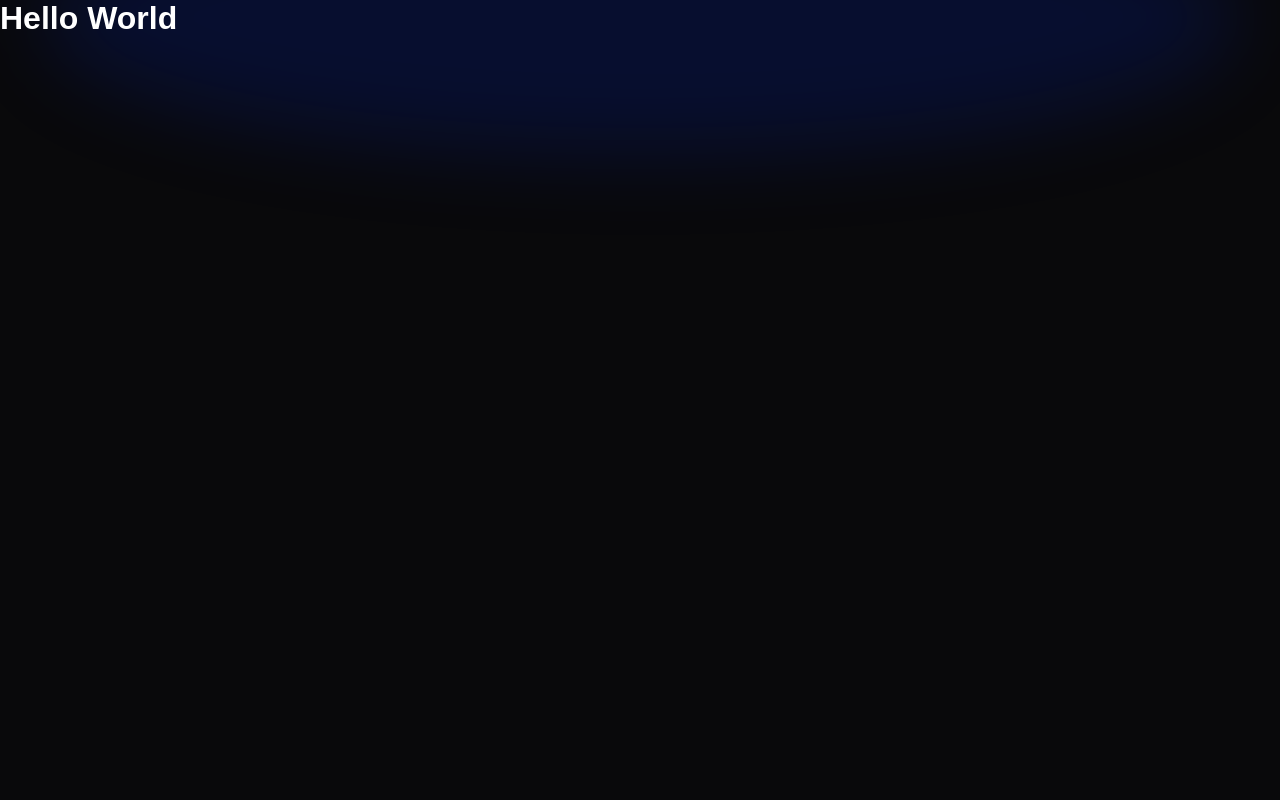
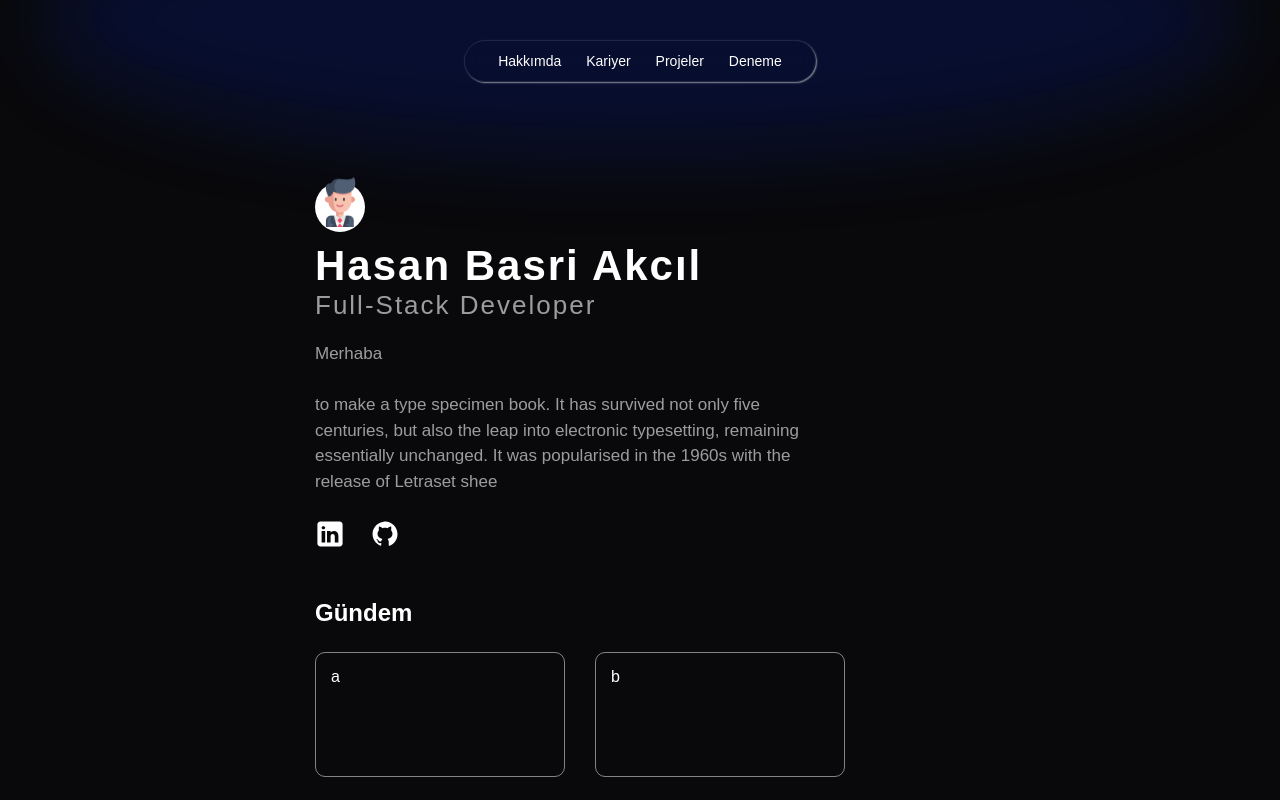
Before and after one commit to HasanBasri06/my-portfoy, a React (Vite) app: page / in a window 1280 px wide. Shown: the top 800 px of the page. Built offline with nearby package versions, Linux system fonts and the light colour scheme; a web font is replaced by a local one.

Commit message:
Layout Template olarak güncellendi

```diff
--- a/src/App.jsx
+++ b/src/App.jsx
@@ -1,11 +1,12 @@
 import React from 'react'
 import './App.css'
 import Light from './Light'
+import Template from './Template'
 
 function App() {
   return (
     <Light>
-      <h1>Hello World</h1>
+      <Template></Template>
     </Light>
   )
 }
--- a/src/Layout.jsx
+++ b/src/Template.jsx
@@ -4,7 +4,7 @@ import Footer from './partials/footer';
 import Header from './partials/header';
 
 
-function Layout() {
+function Template() {
 
   const careers = [
     {
@@ -87,4 +87,4 @@ function Layout() {
   )
 }
 
-export default Layout
+export default Template
```
